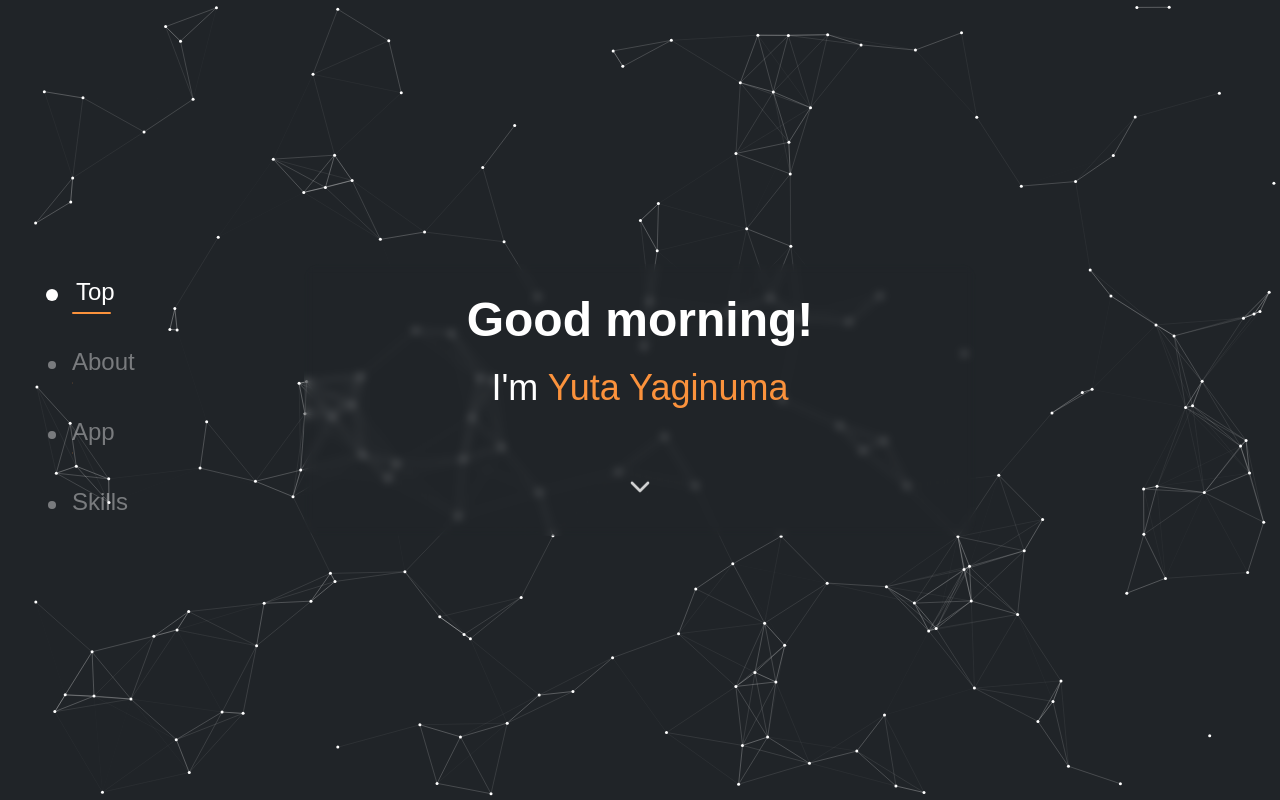
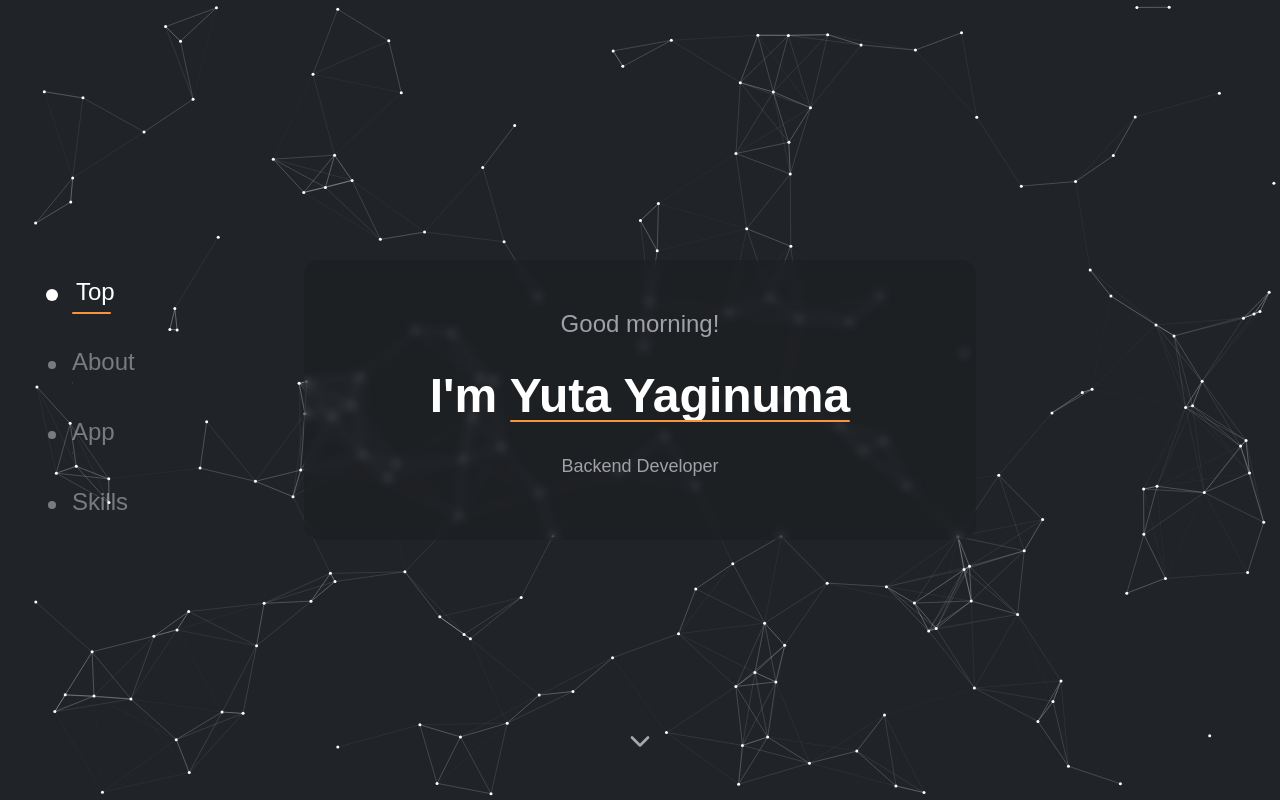
Before and after one commit to temmie0232/my-portfolio, a Next.js app: page / in a window 1280 px wide. Built offline with nearby package versions, Linux system fonts and the light colour scheme.

Commit message:
update: motion-formerを使用し、動きを追加

```diff
--- a/src/components/TopSection.tsx
+++ b/src/components/TopSection.tsx
@@ -1,10 +1,13 @@
 'use client'
 import React, { useEffect, useState } from 'react';
 import { ChevronDown } from 'lucide-react';
+import { motion } from 'framer-motion';
 
 const TopSection = () => {
     // 時間帯に応じた挨拶のstate
     const [greeting, setGreeting] = useState('');
+    const [roles] = useState(['Frontend Developer', 'Backend Developer', 'Learning ML/DL']);
+    const [currentRole, setCurrentRole] = useState(0);
 
     // 時間に応じた挨拶を設定
     useEffect(() => {
@@ -28,27 +31,70 @@ const TopSection = () => {
         return () => clearInterval(interval);
     }, []);
 
+    useEffect(() => {
+        const roleInterval = setInterval(() => {
+            setCurrentRole(prev => (prev + 1) % roles.length);
+        }, 3000);
+        return () => clearInterval(roleInterval);
+    }, [roles.length]);
+
     return (
-        <section
-            id="top"
-            className="h-screen w-full flex items-center justify-center"
-        >
-            <div className="bg-[#202428]/0 backdrop-blur-sm p-8 rounded-2xl w-full max-w-2xl mx-4 flex flex-col items-center">
-                {/* 挨拶と名前 */}
-                <div className="text-center mb-16">
-                    <h1 className="text-4xl md:text-5xl font-bold mb-6">
+        <section id="top" className="h-screen w-full flex items-center justify-center">
+            <motion.div
+                initial={{ opacity: 0 }}
+                animate={{ opacity: 1 }}
+                className="bg-zinc-900/30 backdrop-blur-sm p-12 rounded-2xl w-full max-w-2xl mx-4"
+            >
+                <div className="text-center space-y-8">
+                    <motion.p
+                        initial={{ opacity: 0, y: 20 }}
+                        animate={{ opacity: 1, y: 0 }}
+                        className="text-2xl text-zinc-400"
+                    >
                         {greeting}
-                    </h1>
-                    <p className="text-3xl md:text-4xl">
-                        I'm <span className="text-orange-400">Yuta Yaginuma</span>
-                    </p>
+                    </motion.p>
+
+                    <div>
+                        <motion.div
+                            initial={{ opacity: 0, y: 20 }}
+                            animate={{ opacity: 1, y: 0 }}
+                            transition={{ delay: 0.2 }}
+                            className="text-4xl md:text-5xl font-bold mb-2"
+                        >
+                            I'm <span className="relative">
+                                Yuta Yaginuma
+                                <motion.div
+                                    initial={{ scaleX: 0 }}
+                                    animate={{ scaleX: 1 }}
+                                    transition={{ delay: 0.5, duration: 0.8 }}
+                                    className="absolute bottom-[-3] left-0 h-0.5 bg-orange-400 w-full origin-left rounded-md"
+                                />
+                            </span>
+                        </motion.div>
+                    </div>
+
+                    <div className="h-[40px] overflow-hidden">
+                        <motion.p
+                            key={currentRole}
+                            initial={{ y: 20, opacity: 0 }}
+                            animate={{ y: 0, opacity: 1 }}
+                            exit={{ y: -20, opacity: 0 }}
+                            transition={{ duration: 0.5 }}
+                            className="text-lg text-zinc-400"
+                        >
+                            {roles[currentRole]}
+                        </motion.p>
+                    </div>
                 </div>
+            </motion.div>
 
-                {/* スクロールマーク */}
-                <div className="animate-bounce">
-                    <ChevronDown size={32} className="text-white/80" />
-                </div>
-            </div>
+            <motion.div
+                animate={{ y: [0, 10, 0] }}
+                transition={{ duration: 1.5, repeat: Infinity }}
+                className="absolute bottom-12"
+            >
+                <ChevronDown size={32} className="text-white/60" />
+            </motion.div>
         </section>
     );
 };
```
